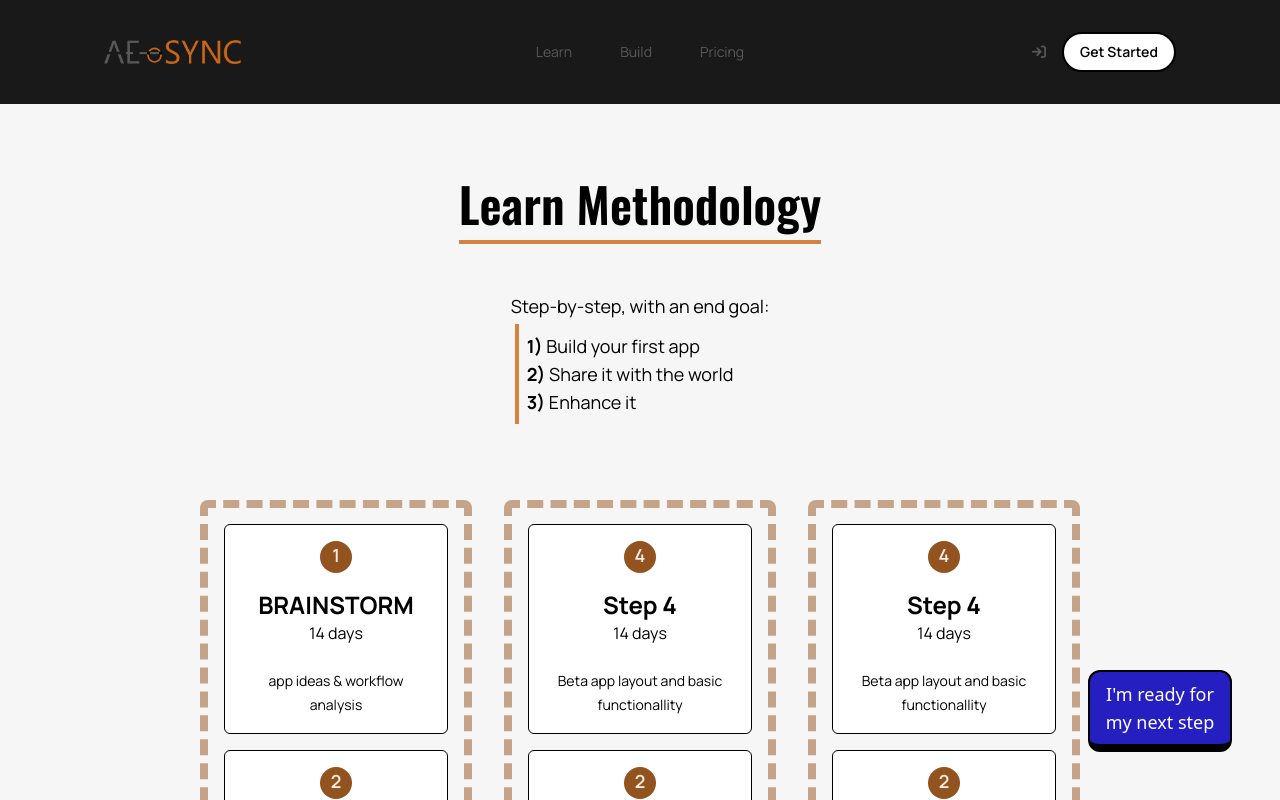
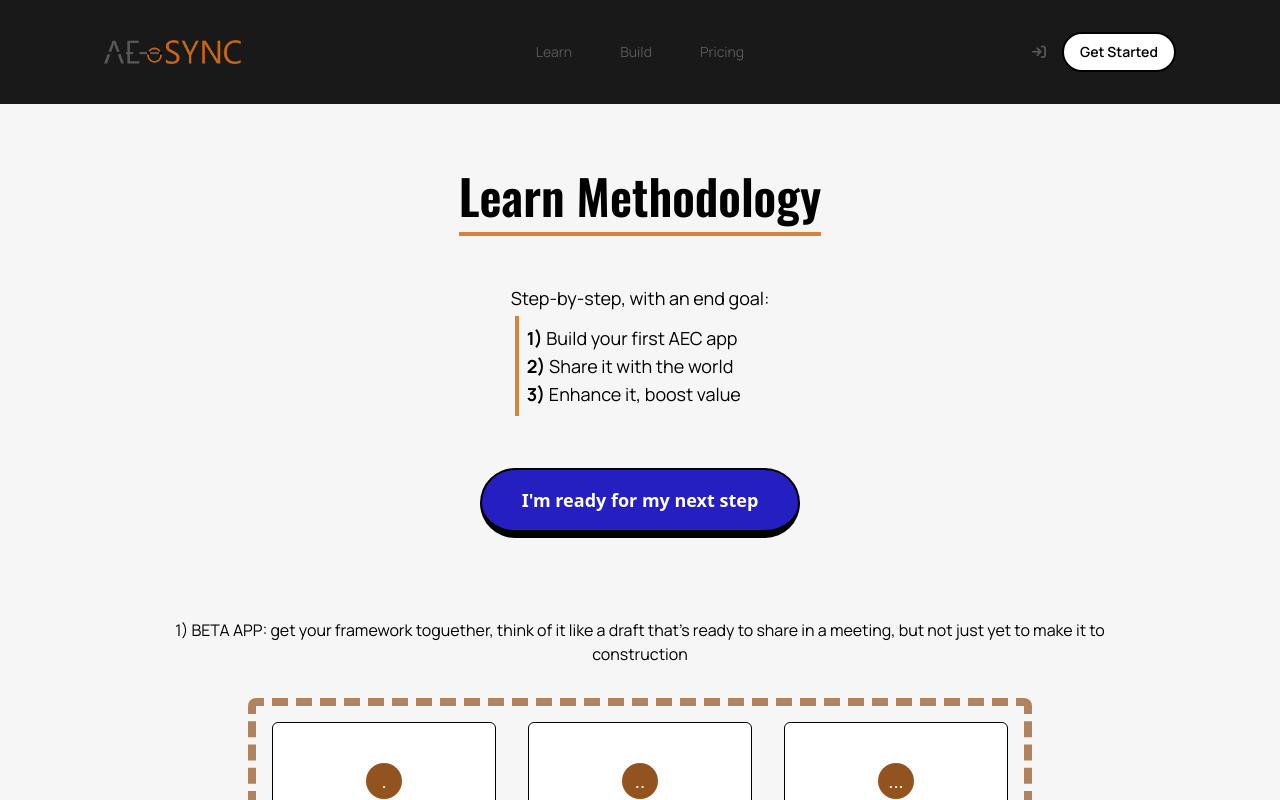
Before and after one commit to pat-aguiar/AE-SYNC, a React (Vite) app: page /learn in a window 1280 px wide. Shown: the top 800 px of the page. Built offline with nearby package versions, Linux system fonts and the light colour scheme.

Commit message:
additional landpage layout adjustments

```diff
--- a/public/examples.jsx
+++ b/public/examples.jsx
@@ -6,7 +6,7 @@ const examples = [
         description: "stairs design for local compliance",
     },
     {
-        title: "Management Tools",
+        title: "Management Tool",
         subtitle: "",
         image: "./public/temp-example-img.jpeg",
         description: "project budget vs worked hours/teams/hour allocation",
--- a/src/pages/LandingPage/ExampleCarousel/ExampleCard.jsx
+++ b/src/pages/LandingPage/ExampleCarousel/ExampleCard.jsx
@@ -2,13 +2,13 @@ const ExampleCard = (props) => {
   const { example } = props;
 
   return (
-    <div className="flex flex-col items-end m-2 mb-10">
-      <div className="bg-brand-orange/20 font-manrope p-2 rounded-t-2xl text-xs text-end w-fit">
+    <div className="flex flex-col items-end m-4">
+      <div className="bg-black font-manrope p-3 pb-2 rounded-t-2xl text-white text-xs text-end w-fit">
         {example.title}
       </div>
       <img
         src={example.image}
-        className="border-8 border-brand-orange rounded-2xl rounded-tr-none h-40 w-60 md:h-[250px] md:w-[400px]"
+        className="border-2 border-black rounded-2xl rounded-tr-none h-40 w-60 md:h-[250px] md:w-[400px]"
       />
     </div>
   );
--- a/src/pages/LandingPage/ExampleCarousel/index.jsx
+++ b/src/pages/LandingPage/ExampleCarousel/index.jsx
@@ -6,18 +6,18 @@ const ExampleCarousel = () => {
   const [startIdx, setStartIdx] = useState(1);
 
   const exampleCards = examples
-    .slice(startIdx, startIdx + 3)
+    .slice(startIdx, startIdx + 4)
     .map((example, idx) => <ExampleCard example={example} key={idx} />);
 
   return (
-    <div className="flex flex-col justify-center p-8">
+    <div className="flex flex-col items-center p-8">
       <div className="font-oswald text-center text-black text-2xl md:text-4xl  md:leading-[1.5] mb-4 font-semibold">
         What will you Build?
       </div>
-      <div className="text-black text-center text-sm md:text-lg font-manrope mb-16">
+      <div className="text-black text-center text-sm md:text-lg font-manrope mb-10">
         Productivity increasing automation tools, on the web.
       </div>
-      <div className="flex justify-center">
+      <div className="flex justify-center max-w-6xl">
         <button
           onClick={() => {
             if (startIdx > 0) {
@@ -25,7 +25,7 @@ const ExampleCarousel = () => {
             }
           }}
         >
-          <i className="fa-solid fa-chevron-circle-left mb-4 text-xl md:text-3xl text-brand-gray/50 rounded-full" />
+          <i className="fa-solid fa-chevron-circle-left text-xl md:text-3xl text-brand-orange-dark hover:text-brand-orange rounded-full" />
         </button>
         <div className="flex flex-wrap justify-center">{exampleCards}</div>
         <button
@@ -35,7 +35,7 @@ const ExampleCarousel = () => {
             }
           }}
         >
-          <i className="fa-solid fa-chevron-circle-right mb-4 text-xl md:text-3xl text-brand-gray/50 rounded-full" />{" "}
+          <i className="fa-solid fa-chevron-circle-right text-xl md:text-3xl text-brand-orange-dark hover:text-brand-orange rounded-full" />{" "}
         </button>
       </div>
     </div>
--- a/src/pages/LandingPage/FeatureSection/FeatureItem.jsx
+++ b/src/pages/LandingPage/FeatureSection/FeatureItem.jsx
@@ -5,7 +5,7 @@ const FeatureItem = (props) => {
       <div className="flex flex-col items-center justify-center text-white font-oswald text-sm md:text-lg font-semibold p-8 bg-black">
         <>{title}</>
       </div>
-      <div className="border border-brand-orange font-manrope p-8 py-6 rounded-b-xl text-black text-xs md:text-sm/6 ">
+      <div className="border border-brand-gray font-manrope p-8 py-6 rounded-b-xl text-black text-xs md:text-sm/6 ">
         {description}
       </div>
     </div>
--- a/src/pages/LandingPage/HeroSection.jsx
+++ b/src/pages/LandingPage/HeroSection.jsx
@@ -4,7 +4,7 @@ const HeroSection = () => {
   return (
     <div className="bg-gradient-to-b from-black/90 flex justify-center px-8 py-16">
       <div className="flex flex-col items-center max-w-2xl">
-        <div className="text-brand-gray/60 text-center text-sm md:text-base font-manrope font-semibold">
+        <div className="text-brand-gray/70 text-center text-sm md:text-base font-manrope font-semibold">
           WHERE AEC PROFESSIONALS BUILD AUTOMATION
         </div>
         <div className="text-black text-center text-2xl md:text-5xl md:leading-[1.5] font-oswald font-semibold mt-6 mb-12">
--- /dev/null
+++ b/src/pages/LandingPage/WhySection/index.jsx
@@ -0,0 +1,16 @@
+const WhySection = () => {
+  return (
+    <div className="flex flex-col items-center p-8">
+      <div className="font-oswald text-center text-black text-2xl md:text-4xl md:leading-[1.5] mb-4 font-semibold">
+        Why AEC professionals choose AE-SYNC
+      </div>
+      <div className="text-black text-center text-sm md:text-lg font-manrope mb-10">
+        IT ALL COMES DOWN TO COST-BENEFIT <br />
+        How many engineering hours will you save? How much are you worth?
+      </div>
+      <div className="max-w-5xl">why items</div>
+    </div>
+  );
+};
+
+export default WhySection;
--- a/src/pages/LandingPage/index.jsx
+++ b/src/pages/LandingPage/index.jsx
@@ -4,6 +4,7 @@ import Footer from "../shared/Footer";
 import NavBar from "../shared/NavBar";
 import FeatureSection from "./FeatureSection";
 import PillarsSection from "./PillarsSection";
+import WhySection from "./WhySection";
 
 const LandingPage = () => {
   return (
@@ -14,6 +15,7 @@ const LandingPage = () => {
       <FeatureSection />
       <ExampleCarousel />
       <PillarsSection />
+      <WhySection />
       <Footer />
     </div>
   );
--- a/src/pages/LearnPage/ModuleItem.jsx
+++ b/src/pages/LearnPage/ModuleItem.jsx
@@ -1,14 +1,14 @@
 const ModuleItem = (props) => {
-  const { step, title, description, level, releaseDate, estimatedTime } = props;
+  const { step, title, subtitle, description, level, releaseDate, estimatedTime } = props;
 
   return (
     <div className="bg-white border border-black flex flex-col items-center m-4 p-4 rounded-md w-56">
-      <div className="bg-brand-orange-dark font-semibold mb-4 rounded-full size-8 text-sm md:text-lg text-white/90">
+      <div className="bg-brand-orange-dark font-semibold m-6 py-1 rounded-full  text-sm md:text-lg text-white/90 w-7 md:w-9">
         {step}
       </div>
       <div className="font-bold text-lg md:text-2xl">{title}</div>
       {estimatedTime}
-      <div className="text-xs md:text-sm/6 mt-6">{description}</div>
+      <div className="text-xs md:text-sm/6 mt-6">{subtitle}<br/>{description}</div>
     </div>
   );
 };
--- a/src/pages/LearnPage/index.jsx
+++ b/src/pages/LearnPage/index.jsx
@@ -7,55 +7,43 @@ const LearnPage = () => {
   return (
     <div className="min-h-screen flex flex-col">
       <NavBar sticky="" />
-
-      <div className="bg-brand-gray/5 grow relative">
-
-      <Link
-            to="/sign-in"
-            className="fixed bottom-2 md:bottom-12 right-2 md:right-12 bg-brand-blue border-2 border-b-8 border-black hover:bg-brand-orange-light text-center text-sm md:text-lg text-white p-2 rounded-xl w-36"
-          >
-            I'm ready for my next step
-            {/* <span className="font-bold">Learn</span> to escalate productivity.
-            <br />
-            <span className="font-bold">Build</span> your first web-based
-            automation tool. <br />
-            Increase your <span className="font-bold">worth</span>.
-            <br />
-            <br /> */}
-          </Link>
-
-        <div className="flex justify-center px-8 py-10 border-red-400">
-          <div className="flex flex-col items-center max-w-2xl">
+      <div className="bg-brand-gray/5 flex flex-col grow items-center p-8">
+        <div className="flex flex-col items-center max-w-2xl justify-center px-8 pb-10 border-red-400">
             <div className="text-black text-center text-2xl md:text-5xl md:leading-[1.5] font-oswald font-semibold mt-6 mb-12 border-b-4 border-brand-orange-light">
               Learn Methodology
             </div>
-            <div className="text-black text-center text-sm md:text-lg font-manrope">
+            <div className="text-black text-center text-sm md:text-lg font-manrope mb-12">
               Step-by-step, with an end goal: <br />
               <div className="border-l-4 border-brand-orange-light text-left p-2 m-1">
-                <span className="font-bold">1)</span> Build your first app{" "}
+                <span className="font-bold">1)</span> Build your first AEC app{" "}
                 <br />
                 <span className="font-bold">2)</span> Share it with the world{" "}
                 <br />
-                <span className="font-bold">3)</span> Enhance it
+                <span className="font-bold">3)</span> Enhance it, boost value
                 <br />
               </div>
             </div>
+            <Link
+              to="/sign-in"
+              className="bg-brand-blue border-2 border-b-8 border-black font-semibold hover:bg-brand-orange-light text-sm md:text-lg text-white px-8 md:px-10 mb-10 py-4 rounded-full"
+            >
+              I'm ready for my next step
+            </Link>
         </div>
-        </div>
-
-        <div className="flex justify-center p-8">
         <div className="flex flex-wrap font-manrope gap-8 justify-center text-center max-w-5xl w-full">
-            <div className="border-8 border-brand-orange-dark/50 border-dashed rounded-lg">
+          <div> 1) BETA APP: get your framework toguether, think of it like a draft that's ready to share in a meeting, but not just yet to make it to construction</div>
+          <div className="border-8 border-brand-orange-dark/70 border-dashed flex flex-wrap rounded-lg">
             <ModuleItem
-                step="1"
-                title="BRAINSTORM"
-                description="app ideas & workflow analysis"
+              step="."
+              title="DISCOVERY"
+              subtitle="Ideation & Planning:"
+              description="workflow analysis and app ideas."
               level="no code required"
               releaseDate="April 18"
               estimatedTime="14 days"
             />
             <ModuleItem
-                step="2"
+              step=".."
               title="Step 2"
               description="UX/UI & MVP"
               level="no code required"
@@ -63,7 +51,7 @@ const LearnPage = () => {
               estimatedTime="14 days"
             />
             <ModuleItem
-                step="3"
+              step="..."
               title="Step 3"
               description="Beta app structure & local setup (app suggestions)"
               level="intro to coding/web dev"
@@ -124,11 +112,6 @@ const LearnPage = () => {
             />
           </div>
         </div>
-
-          {/* className="bg-brand-blue border-2 border-b-8 border-black font-semibold hover:bg-brand-orange-light text-sm md:text-lg text-white px-12 md:px-20 mb-2 py-4 rounded-full" */}
-
-
-        </div>
         <div>
           <i className="fa-solid fa-arrows-spin"></i>
           enhance & publish
```
Lines whose indentation alone changed are shown as unchanged.
